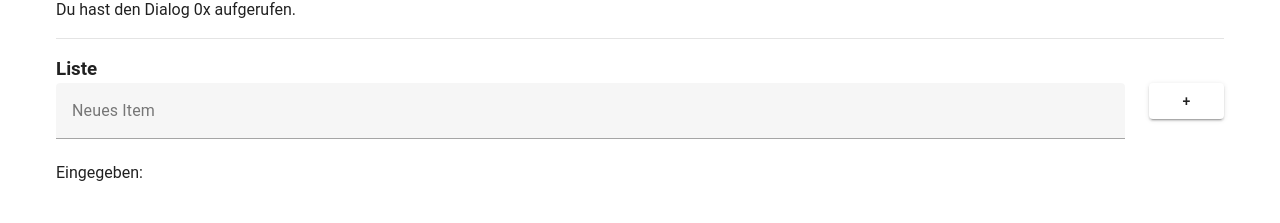
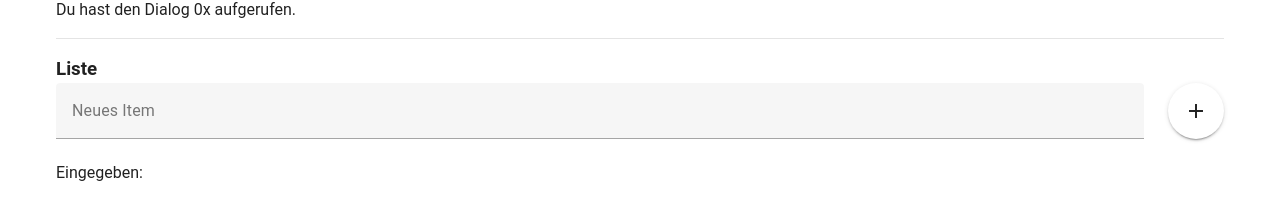
Before and after one commit to GWMDS/LeihListe, a Vue app in the folder src/frontend/: page /test in a window 1280 px wide. Shown: the part 272-495 px from the top of the page. Built offline with nearby package versions, Linux system fonts and the light colour scheme; the HTML template or start-up script is replaced by a standard one.

Commit message:
fix(walking-skeleton): style fixes, scroll to top on page load

```diff
--- a/src/frontend/src/App.vue
+++ b/src/frontend/src/App.vue
@@ -7,7 +7,7 @@
       </v-container>
     </v-main>
 
-    <v-bottom-navigation app>
+    <v-bottom-navigation>
       <v-btn to="/">Home</v-btn>
       <v-btn to="/test">Test</v-btn>
     </v-bottom-navigation>
--- a/src/frontend/src/assets/main.css
+++ b/src/frontend/src/assets/main.css
@@ -1,5 +1,3 @@
 html, body, #app {
-  margin: 0;
-  padding: 0;
-  height: 100%;
+  overflow-x: hidden;
 }
--- a/src/frontend/src/router.ts
+++ b/src/frontend/src/router.ts
@@ -18,7 +18,10 @@ const routes = [
 
 const router = createRouter({
   history: createWebHistory(),
-  routes
+  routes,
+  scrollBehavior() {
+    return { top: 0 } // immer zum Seitenanfang scrollen
+  },
 })
 
 export default router
--- a/src/frontend/src/views/Test.vue
+++ b/src/frontend/src/views/Test.vue
@@ -27,8 +27,12 @@
   <h3>Liste</h3>
 
   <v-row>
-    <v-col cols="11"><v-text-field v-model="newItemText" label="Neues Item"></v-text-field></v-col>
-    <v-col cols="1"><v-btn block @click="addItem()">+</v-btn></v-col>
+    <v-col>
+      <v-text-field v-model="newItemText" label="Neues Item"></v-text-field>
+    </v-col>
+    <v-col cols="auto">
+      <v-btn icon="mdi-plus" size="large" @click="addItem()"></v-btn>
+    </v-col>
   </v-row>
   <div>Eingegeben: {{ newItemText }}</div>
 
```
